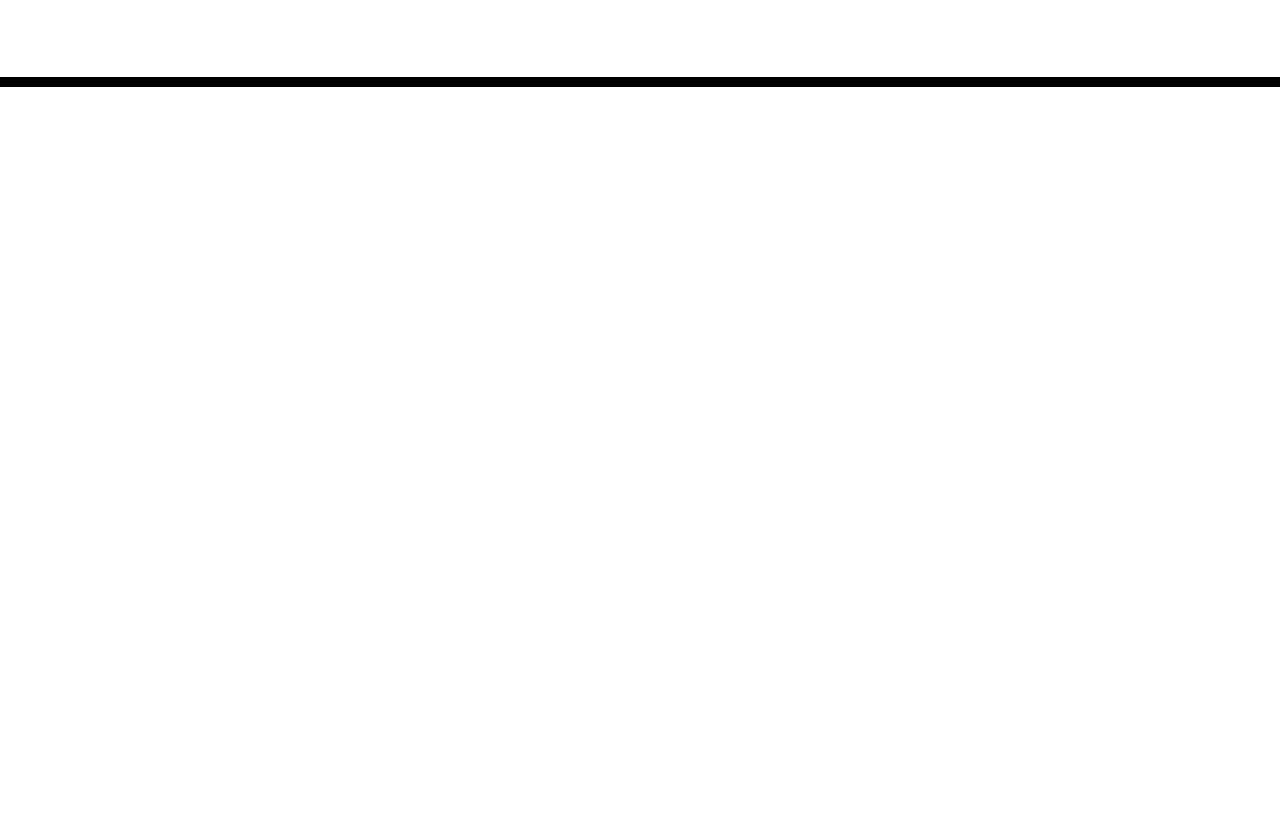
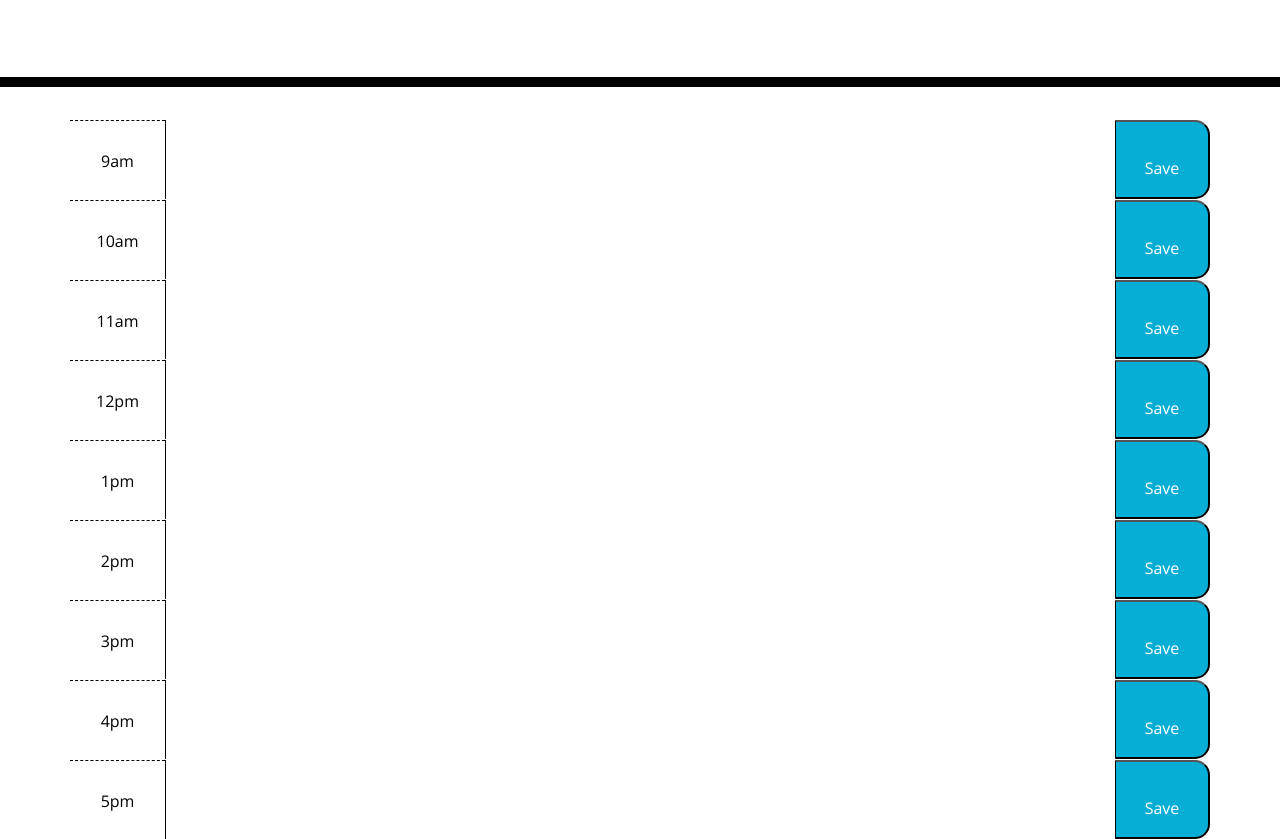
Before and after one commit to savvykolb/workdayScheduler, a plain HTML site: page index.html in a window 1280 px wide. Shown: the part 181-1020 px from the top of the page. Before the commit the page ends 800 px from the top, so only its background shows below. Drawn offline with nearby package versions, Linux system fonts and the light colour scheme.

Commit message:
added html and css attributes

```diff
--- a/index.html
+++ b/index.html
@@ -30,15 +30,96 @@
     </header>
     <div class="container">
       <!-- Timeblocks go here -->
-
-      <!-- I need to make a grid through Bootstrap that is 9am-5pm.
-      It would need to be something like...
-      <div>row</div>
-        <div>hour</div>
-          <div>text area</div>
-            <button>Add</button>
-          https://getbootstrap.com/docs/5.0/layout/grid/ -->
-
+      <div class="row time-block" data-hour="9">
+        <div class="col col-md-1 hour">
+          9am
+        </div>
+        <textarea class="col col-md-10 description">
+        </textarea>
+        <button class="col col-md-1 saveBtn">
+          Save
+        </button>
+      </div>
+      <div class="row time-block" data-hour="10">
+        <div class="col col-md-1 hour">
+          10am
+        </div>
+        <textarea class="col col-md-10 description">
+        </textarea>
+        <button class="col col-md-1 saveBtn">
+          Save
+        </button>
+      </div>
+      <div class="row time-block" data-hour="11">
+        <div class="col col-md-1 hour">
+          11am
+        </div>
+        <textarea class="col col-md-10 description">
+        </textarea>
+        <button class="col col-md-1 saveBtn">
+          Save
+        </button>
+      </div>
+      <div class="row time-block"data-hour="12">
+        <div class="col col-md-1 hour">
+          12pm
+        </div>
+        <textarea class="col col-md-10 description">
+        </textarea>
+        <button class="col col-md-1 saveBtn">
+          Save
+        </button>
+      </div>
+      <div class="row time-block" data-hour="1">
+        <div class="col col-md-1 hour">
+          1pm
+        </div>
+        <textarea class="col col-md-10 description">
+        </textarea>
+        <button class="col col-md-1 saveBtn">
+          Save
+        </button>
+      </div>
+      <div class="row time-block" data-hour="2">
+        <div class="col col-md-1 hour">
+          2pm
+        </div>
+        <textarea class="col col-md-10 description">
+        </textarea>
+        <button class="col col-md-1 saveBtn">
+          Save
+        </button>
+      </div>
+      <div class="row time-block" data-hour="3">
+        <div class="col col-md-1 hour">
+          3pm
+        </div>
+        <textarea class="col col-md-10 description">
+        </textarea>
+        <button class="col col-md-1 saveBtn">
+          Save
+        </button>
+      </div>
+      <div class="row time-block" data-hour="4">
+        <div class="col col-md-1 hour">
+          4pm
+        </div>
+        <textarea class="col col-md-10 description">
+        </textarea>
+        <button class="col col-md-1 saveBtn">
+          Save
+        </button>
+      </div>
+      <div class="row time-block" data-hour="5">
+        <div class="col col-md-1 hour">
+          5pm
+        </div>
+        <textarea class="col col-md-10 description">
+        </textarea>
+        <button class="col col-md-1 saveBtn">
+          Save
+        </button>
+      </div>
     </div>
 
     <script src="https://cdnjs.cloudflare.com/ajax/libs/jquery/3.2.1/jquery.min.js"></script>
```
